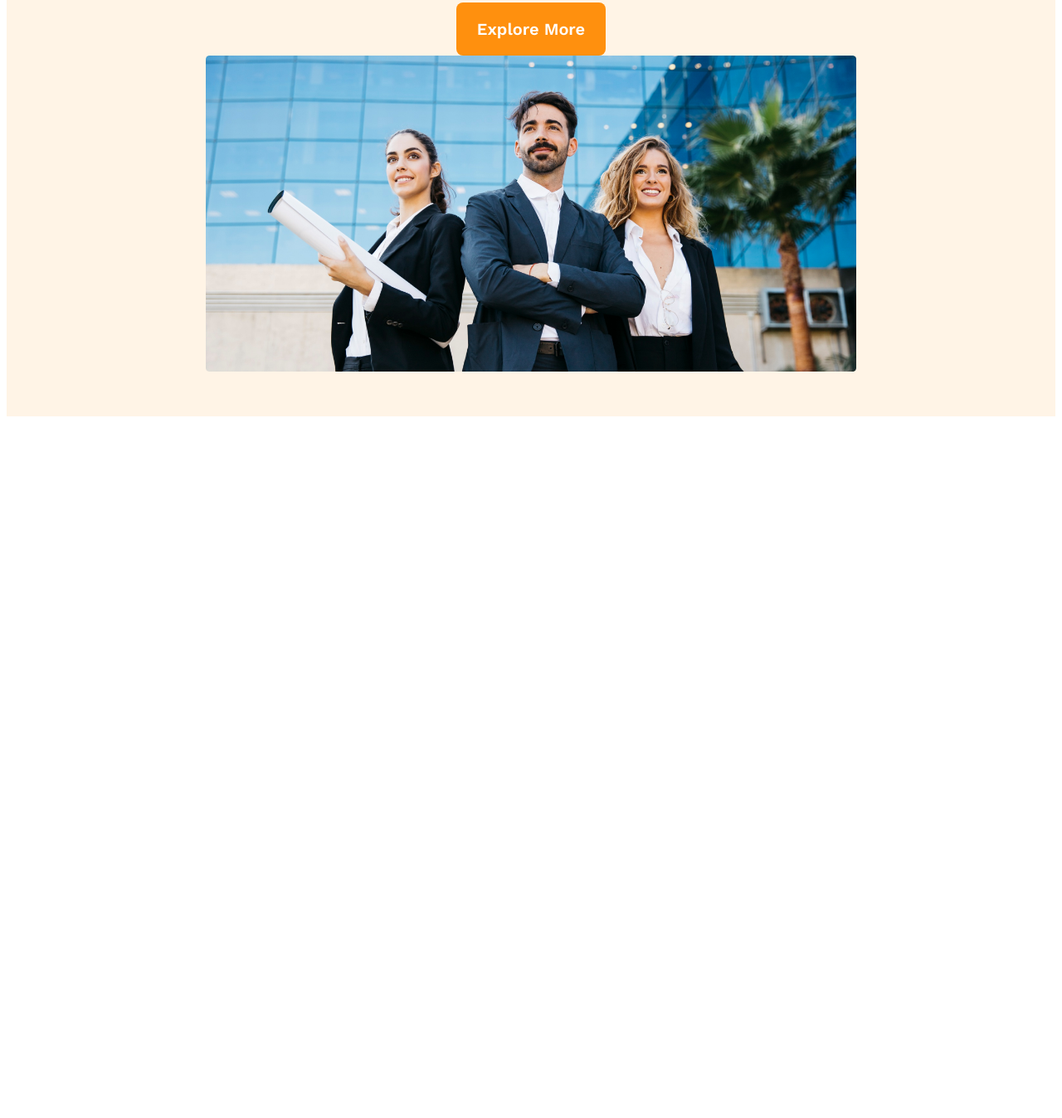
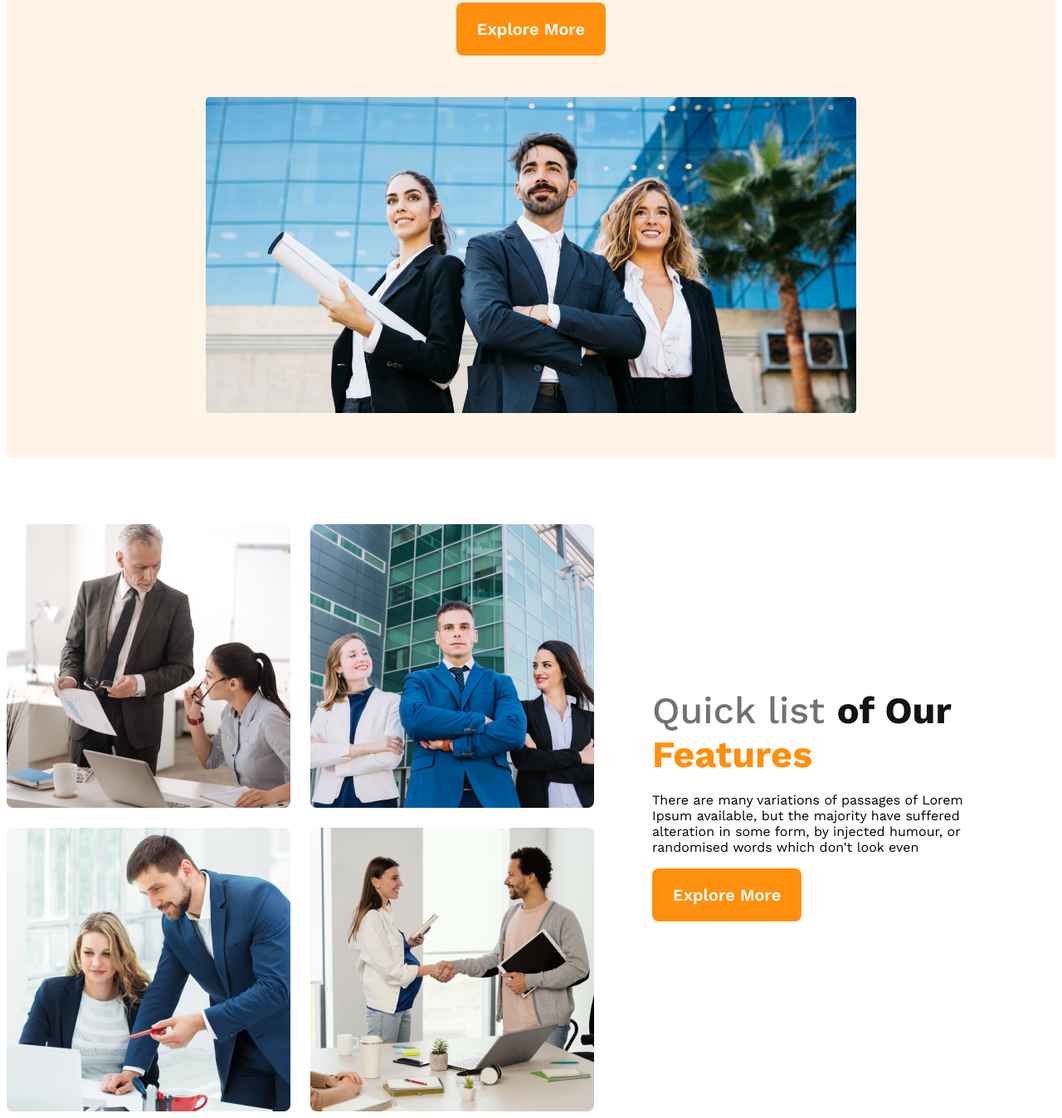
Before and after one commit to JI-RIDOY/g3-architects-website, a plain HTML site: page index.html in a window 1280 px wide. Shown: the part 535-1883 px from the top of the page at 83% size. Before the commit the page ends 1045 px from the top, so only its background shows below. Drawn offline with nearby package versions, Linux system fonts and the light colour scheme.

Commit message:
main add

```diff
--- a/index.html
+++ b/index.html
@@ -30,8 +30,21 @@
 
         </div>
     </header>
+    <!-- header end  -->
     <main>
-
+        <section class="teams-container">
+            <div class="teams-img">
+                <img src="images/team1.png" alt="">
+                <img src="images/team2.png" alt="">
+                <img src="images/team3.png" alt="">
+                <img src="images/team4.png" alt="">
+            </div>
+            <div class="teams-contant">
+                <h3><span class="quick">Quick list </span><span class="bold">of Our </span><br><span class="color">Features</span></h3>
+                <p class="teams-des">There are many variations of passages of Lorem Ipsum available, but the majority have suffered alteration in some form, by injected humour, or randomised words which don't look even</p>
+                <button class="btn-primary">Explore More</button>
+            </div>
+        </section>
     </main>
     <footer>
 
--- a/styles/architects.css
+++ b/styles/architects.css
@@ -62,6 +62,7 @@ font-family: Work Sans;
 font-size: 20px;
 font-weight: 600;
 border: none;
+margin-bottom: 50px;
 }
 /* responsive styles  */
 /* mobile device  */
@@ -82,3 +83,39 @@ border: none;
         flex-direction: column;
     }
 }
+main{
+    max-width: 1440px;
+    margin: 0 auto;
+}
+.teams-container{
+    display: flex;
+    align-items: center;
+    margin-top: 80px;
+}
+.teams-img{
+    display: grid;
+    grid-template-columns: repeat(2, 1fr);
+    gap: 24px;
+}
+.teams-contant{
+    padding-right: 70px;
+    margin-left: 70px;
+}
+.quick{
+    color: var(--Dark-03, #727272);
+font-family: Work Sans;
+font-size: 45px;
+font-weight: 500;
+}
+.bold{
+    color: var(--Dark-01, #131313);
+font-family: Work Sans;
+font-size: 45px;
+font-weight: 700;
+}
+.color{
+    color: #FF900E;
+    font-family: Work Sans;
+    font-size: 45px;
+    font-weight: 700;
+}
```
